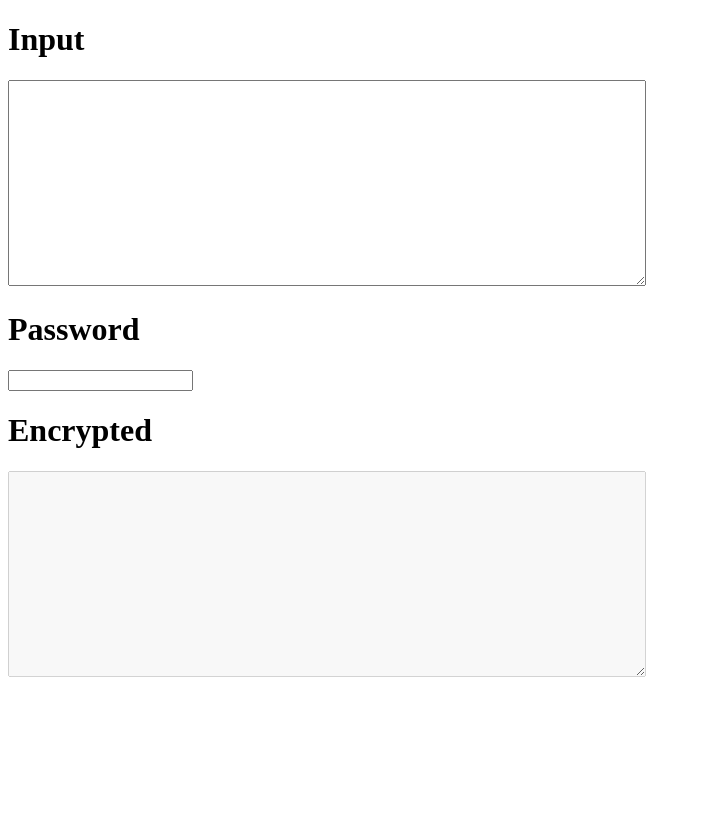
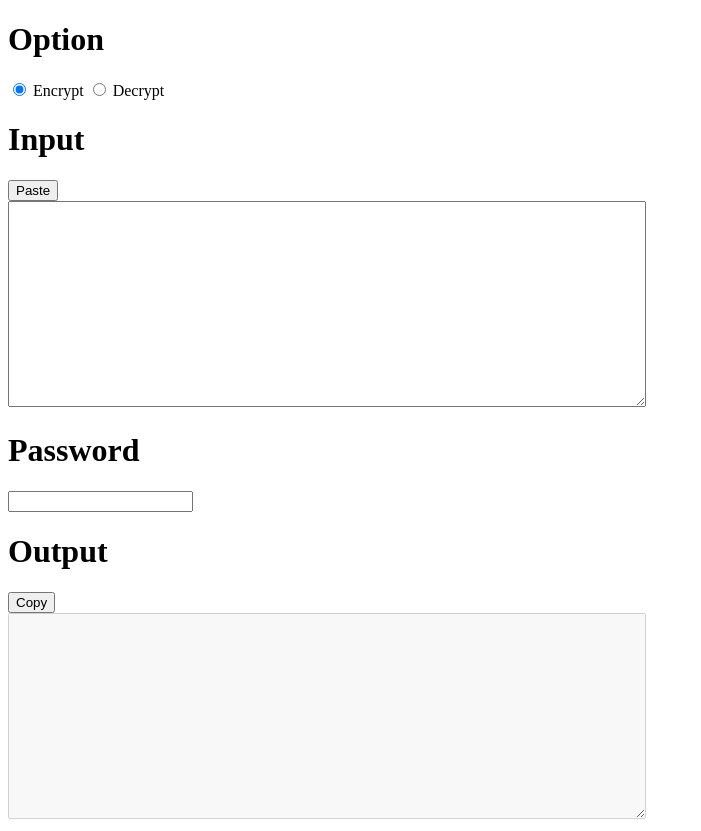
Before and after one commit to DTxCode/SimplePrivacy, a Svelte app: page / in a window 1280 px wide. Shown: the whole page, without its empty margins (0-701 px from the left). Before the commit the page ends 800 px from the top, so only its background shows below. Built offline with nearby package versions, Linux system fonts and the light colour scheme.

Commit message:
Added full support for text operations

```diff
--- a/src/App.svelte
+++ b/src/App.svelte
@@ -1,28 +1,76 @@
 <script>
 	import funcs from './scripts/crypto.js';
 
-	let plaintext;
+	let doEncrypt = true;
+
+	let input = '';
+	let output = '';
 	let password;
 
-	let encrypted;
 	$: (async() => {
-		if (plaintext && password) {
-			encrypted = await funcs.encrypt(plaintext, password);
-		} else {
-			encrypted = '';
+		if (!input || !password) {
+			return;
 		}
+
+		try {
+			if (doEncrypt) {
+				output = await funcs.encrypt(input, password);
+			} else {
+				output = await funcs.decrypt(input, password);
+			}
+		} catch (e) {
+			output = e;
+		}
+
 	})();
+
+	function onRadioChange() {
+		input = output;
+		doEncrypt = !doEncrypt;
+	}
+
+	async function readClipboard() {
+		await navigator.clipboard.readText()
+			.then(text => {
+				input = text;
+			}).catch(err => {
+				input = err;
+			});
+	}
+
+	async function writeClipboard() {
+		await navigator.clipboard.writeText(output);
+	}
 
 </script>
 
+<h1>Option</h1>
+<label>
+	<input type=radio group={doEncrypt} name="doEncrypt" value={true} checked="checked" on:change={onRadioChange}>
+	Encrypt
+</label>
+
+<label>
+	<input type=radio group={doEncrypt} name="doEncrypt" value={false} on:change={onRadioChange}>
+	Decrypt
+</label>
+
 <h1>Input</h1>
-<textarea bind:value={plaintext}></textarea>
+<button on:click={readClipboard}>
+	Paste
+</button>
+<br>
+<textarea bind:value={input}></textarea>
 
 <h1>Password</h1>
 <input bind:value={password}>
 
-<h1>Encrypted</h1>
-<textarea disabled value={encrypted}></textarea>
+<h1>Output</h1>
+<button on:click={writeClipboard}>
+	Copy
+</button>
+<br>
+<textarea disabled value={output}></textarea>
 
 <style>
 	textarea { width: 50%; height: 200px; }
--- a/src/scripts/crypto.js
+++ b/src/scripts/crypto.js
@@ -11,36 +11,21 @@ async function encrypt(input, password) {
         passwords: [password]
     });
 
-    console.log(encrypted);
-
     return encrypted;
 }
 
 async function decrypt(encryptedMessage, password) {
-    const message = openpgp.readMessage({
-        armoredMessage: encryptedMessage
-    })
+    const message = await openpgp.message.readArmored(encryptedMessage);
 
-    return openpgp.decrypt({
+    const { data: decrpyted } = await openpgp.decrypt({
         message: message,
         passwords: [password]
     })
-}
 
-function test(string, password) {
-    return string + "a";
+    return decrpyted;
 }
 
 export default {
     encrypt,
-    decrypt,
-    test
+    decrypt
 }
-
-// async function main() {
-//     const encryptedData = await encrypt("hello there", "pwd");
-//     console.log(encryptedData);
-
-//     const decryptedData = await decrypt(encryptedData, "pwd");
-//     console.log(decryptedData);
-// }
```
